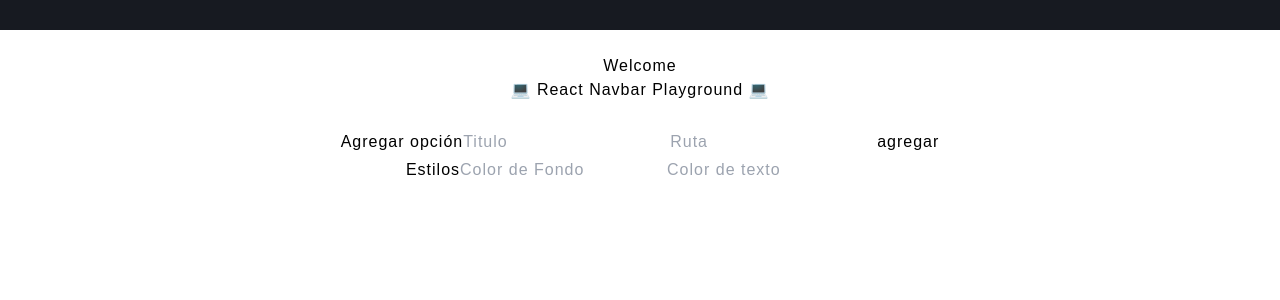
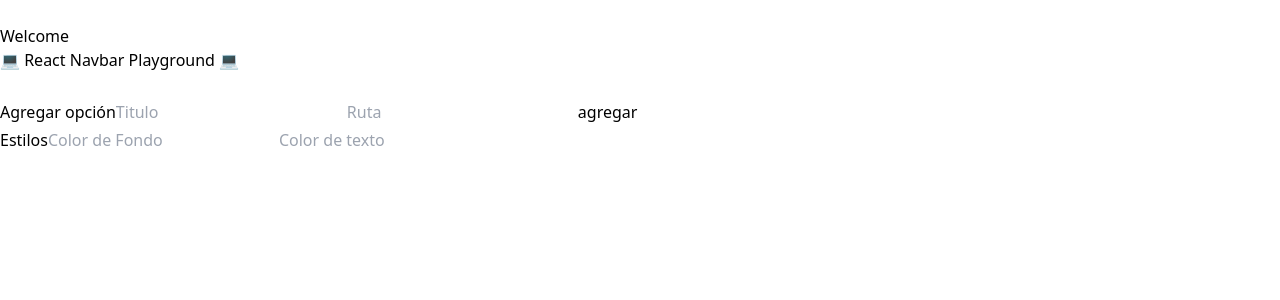
Before and after one commit to Pipexlul/U7-DOpt2-React-Nav-PG, a React (Vite) app: page / in a window 1280 px wide. Shown: the top 300 px of the page. Built offline with nearby package versions, Linux system fonts and the light colour scheme.

Commit message:
Remove App.css styles

```diff
--- a/src/App.css
+++ /dev/null
@@ -1,22 +0,0 @@
-body {
-  font-family: "News Cycle", sans-serif;
-  letter-spacing: 1px;
-  text-align: center;
-}
-
-nav {
-  background: #171a21;
-  padding: 15px;
-  text-align: left;
-}
-
-nav a {
-  margin-right: 15px;
-  text-decoration: none;
-  color: #617073;
-}
-
-nav a:hover,
-.activeClassName {
-  color: white !important;
-}
--- a/src/App.tsx
+++ b/src/App.tsx
@@ -1,4 +1,3 @@
-import "./App.css";
 import { BrowserRouter, Routes, Route } from "react-router-dom";
 
 import Navbar from "./components/Navbar";
```
